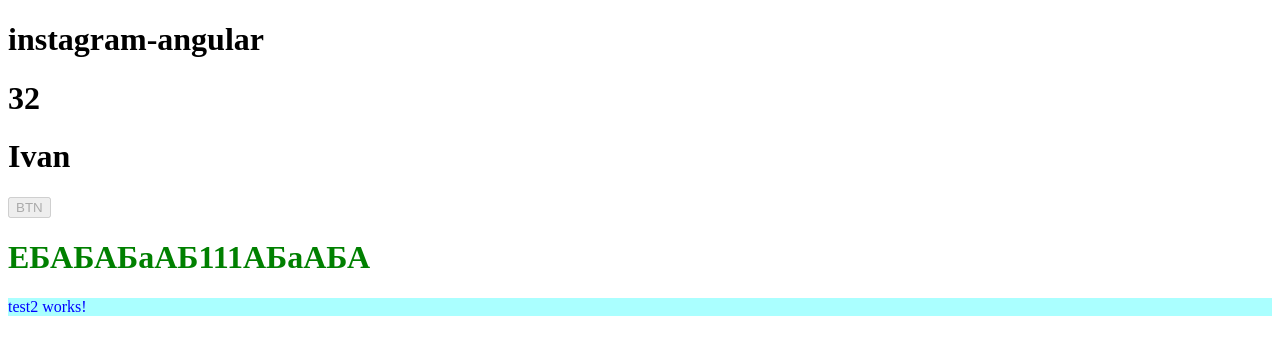
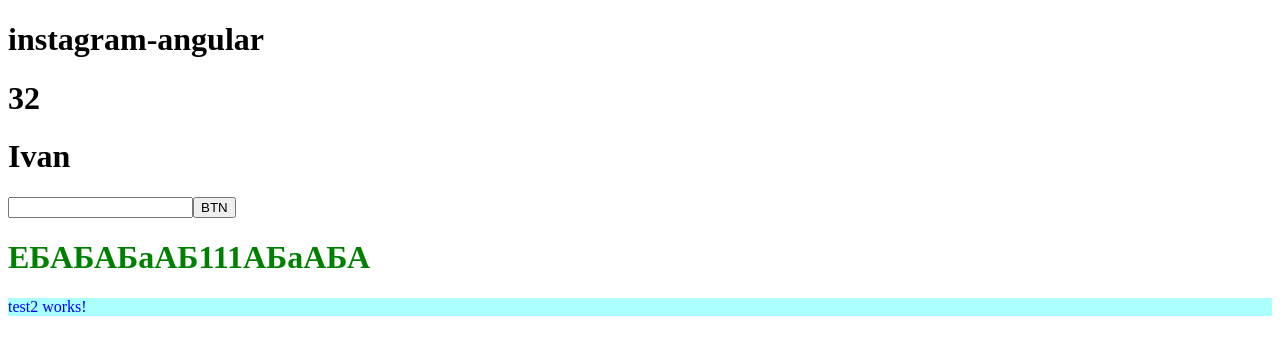
Before and after one commit to FtShow/instagram-angular, an Angular app: page / in a window 1280 px wide. Shown: the top 354 px of the page. Built offline with nearby package versions, Linux system fonts and the light colour scheme.

Commit message:
binding test

```diff
--- a/src/app/app.component.html
+++ b/src/app/app.component.html
@@ -2,7 +2,8 @@
   <h1>{{ appTitle }}</h1>
   <h1>{{ user.age }}</h1>
   <h1>{{ user.name }}</h1>
-  <button [disabled]="isAppLoading">BTN</button>
+  <input type="text" (keyup.enter)="changeText($event)" />
+  <button [disabled]="!isAppLoading" (click)="changeTitle()">BTN</button>
 </div>
 <inst-test1 />
 <inst-test2 />
--- a/src/app/app.component.ts
+++ b/src/app/app.component.ts
@@ -22,4 +22,11 @@
     name: 'Ivan',
   }
   isAppLoading = true
+  text = ''
+
+  changeTitle() {}
+
+  changeText(event: Event) {
+    this.appTitle = (event.currentTarget as HTMLInputElement).value
+  }
 }
```
